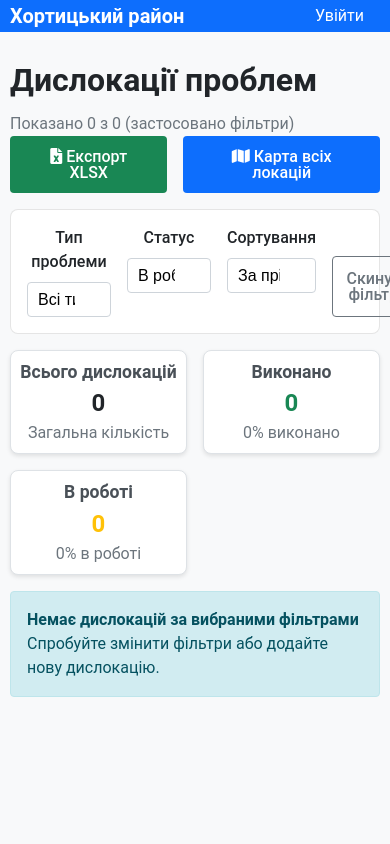
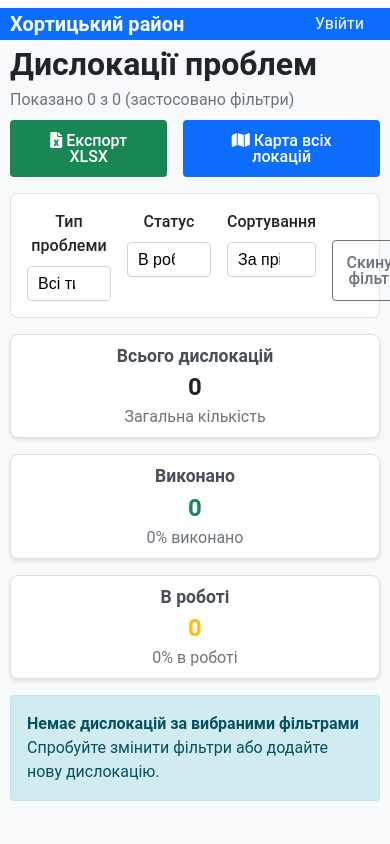
Before and after one commit to reeperetter/blagoustrij, a Flask app: page / in a window 390 px wide; the page is wider, and only the part inside the window is pictured. Run offline with Flask 3, Linux system fonts and the light colour scheme; data that the repository does not hold is empty.

Commit message:
pupupu...

```diff
--- a/static/css/style.css
+++ b/static/css/style.css
@@ -4,6 +4,10 @@
     margin: 0;
     padding: 0;
     box-sizing: border-box;
+}
+
+*::selection {
+    color: var(--red);
 }
 
 body {
@@ -128,7 +132,6 @@ body {
     position: sticky;
     top: 0;
     z-index: 100;
-    /* border-bottom: 2px solid var(--light-blue-border); */
     box-shadow: 0 2px 4px var(--transparent-black);
 }
 
@@ -176,14 +179,6 @@ body {
     cursor: pointer;
     font-weight: 500;
     transition: background-color 0.2s;
-}
-
-.data-table__row {
-    transition: all 0.3s ease;
-}
-
-.data-table__row.hidden {
-    display: none !important;
 }
 
 .search-section__info {
@@ -238,7 +233,7 @@ body {
 /* Statistics grid component */
 .stats-grid {
     display: grid;
-    grid-template-columns: repeat(auto-fit, minmax(250px, 1fr));
+    grid-template-columns: repeat(auto-fit, minmax(230px, 1fr));
     gap: 1rem;
     margin-bottom: 1rem;
 }
@@ -280,14 +275,27 @@ body {
 }
 
 /* Data table component */
+
+.data-table-container {
+    width: 100%;
+}
+
 .data-table {
     width: 100%;
     border-collapse: collapse;
     margin-bottom: 1rem;
     background-color: var(--white);
-    border-radius: 8px;
+    border-radius: 0.5rem;
     overflow: hidden;
     box-shadow: 0 2px 4px var(--transparent-black);
+}
+
+.data-table__row {
+    transition: all 0.3s ease;
+}
+
+.data-table__row.hidden {
+    display: none !important;
 }
 
 .data-table__header {
@@ -551,6 +559,7 @@ body {
 
 /* Badge component */
 .badge {
+    text-wrap: nowrap;
     padding: 0.35em 0.65em;
     font-size: 0.75em;
     font-weight: 700;
@@ -647,11 +656,20 @@ body {
 
 @media (max-width: 992px) {
     .layout {
+        margin-top: 0.5rem;
         max-width: 960px;
     }
 
-    .stats-grid {
-        grid-template-columns: repeat(2, 1fr);
+    .page-header__title {
+        line-height: 1;
+    }
+
+    .page-header__subtitle {
+        margin-bottom: 0.5rem;
+    }
+
+    .data-table {
+        font-size: 0.7rem;
     }
 }
 
```
